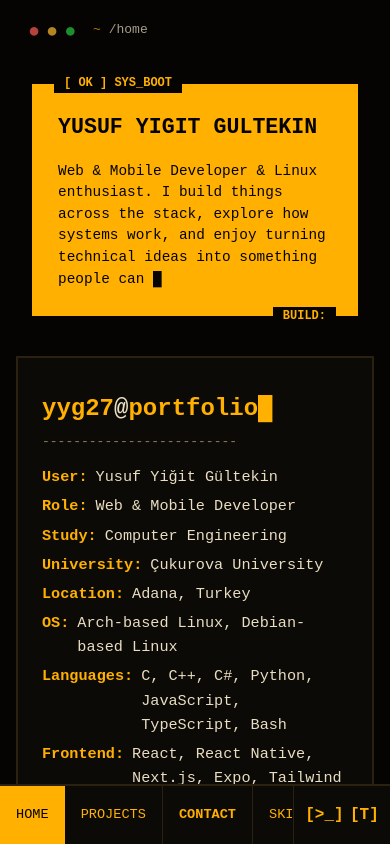
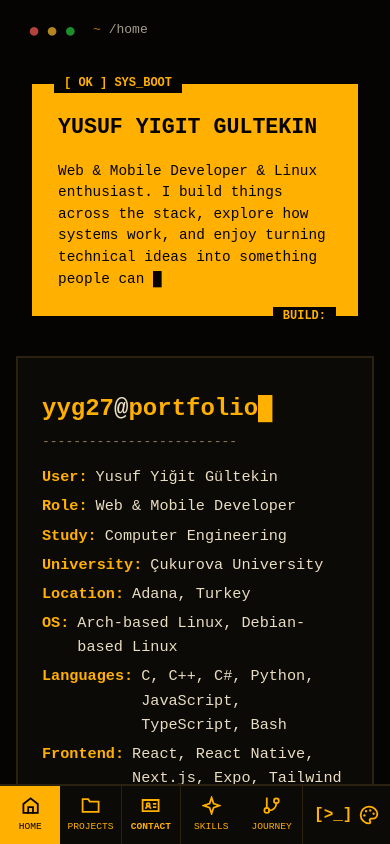
Before and after one commit to yyg27/tui-portfolio, a React (Vite) app: page / in a window 390 px wide. Built offline with nearby package versions, Linux system fonts and the light colour scheme.

Commit message:
feat: add icons to nav, links and theme button with mobile tab bar

```diff
--- a/src/components/Contact/Contact.module.css
+++ b/src/components/Contact/Contact.module.css
@@ -137,6 +137,9 @@
 }
 
 .icon {
+    display: inline-flex;
+    justify-content: center;
+    align-items: center;
     color: var(--accent);
     border: 1px solid var(--accent);
     padding: 4px 8px;
--- a/src/components/Contact/Contact.tsx
+++ b/src/components/Contact/Contact.tsx
@@ -1,5 +1,6 @@
 import styles from "./Contact.module.css";
 import { socialLinks } from "../../data/social.data";
+import Icon from "../Icon/Icon";
 
 export default function Contact() {
     return (
@@ -38,7 +39,7 @@ export default function Contact() {
                             <div className={styles.linksWrapper}>
                                 {socialLinks.map(link => (
                                     <a key={link.label} href={link.href} target="_blank" rel="noreferrer" className={styles.socialLink}>
-                                        <span className={styles.icon}>[{link.short}]</span> {link.label}
+                                        <span className={styles.icon}><Icon name={link.icon} /></span> {link.label}
                                     </a>
                                 ))}
                             </div>
--- a/src/components/Home/HeroCard/HeroCard.module.css
+++ b/src/components/Home/HeroCard/HeroCard.module.css
@@ -102,6 +102,9 @@
 }
 
 .links a {
+    display: inline-flex;
+    align-items: center;
+    gap: 0.5rem;
     color: var(--background);
     text-decoration: none;
     font-weight: 700;
--- a/src/components/Home/HeroCard/HeroCard.tsx
+++ b/src/components/Home/HeroCard/HeroCard.tsx
@@ -1,6 +1,7 @@
 import { useState, useEffect } from "react";
 import styles from "./HeroCard.module.css";
 import { socialLinks } from "../../../data/social.data";
+import Icon from "../../Icon/Icon";
 import { readStorage, writeStorage } from "../../../utils/storage";
 
 
@@ -39,7 +40,7 @@ export default function HeroCard() {
                     <div className={styles.links}>
                         {socialLinks.map((link) => (
                             <a key={link.label} href={link.href} target="_blank" rel="noreferrer">
-                                [{link.short}] {link.label}
+                                <Icon name={link.icon} /> {link.label}
                             </a>
                         ))}
                     </div>
--- /dev/null
+++ b/src/components/Icon/Icon.tsx
@@ -0,0 +1,65 @@
+import type { ReactNode } from "react";
+
+const stroke = (children: ReactNode) => (
+    <g fill="none" stroke="currentColor" strokeWidth={2.2} strokeLinecap="square" strokeLinejoin="miter">{children}</g>
+);
+
+// brand paths from Simple Icons (CC0); the rest are hand-drawn with square corners to match the sharp UI
+const icons = {
+    github: (
+        <path fill="currentColor" d="M12 .297c-6.63 0-12 5.373-12 12 0 5.303 3.438 9.8 8.205 11.385.6.113.82-.258.82-.577 0-.285-.01-1.04-.015-2.04-3.338.724-4.042-1.61-4.042-1.61C4.422 18.07 3.633 17.7 3.633 17.7c-1.087-.744.084-.729.084-.729 1.205.084 1.838 1.236 1.838 1.236 1.07 1.835 2.809 1.305 3.495.998.108-.776.417-1.305.76-1.605-2.665-.3-5.466-1.332-5.466-5.93 0-1.31.465-2.38 1.235-3.22-.135-.303-.54-1.523.105-3.176 0 0 1.005-.322 3.3 1.23.96-.267 1.98-.399 3-.405 1.02.006 2.04.138 3 .405 2.28-1.552 3.285-1.23 3.285-1.23.645 1.653.24 2.873.12 3.176.765.84 1.23 1.91 1.23 3.22 0 4.61-2.805 5.625-5.475 5.92.42.36.81 1.096.81 2.22 0 1.606-.015 2.896-.015 3.286 0 .315.21.69.825.57C20.565 22.092 24 17.592 24 12.297c0-6.627-5.373-12-12-12" />
+    ),
+    linkedin: (
+        <path fill="currentColor" d="M20.447 20.452h-3.554v-5.569c0-1.328-.027-3.037-1.852-3.037-1.853 0-2.136 1.445-2.136 2.939v5.667H9.351V9h3.414v1.561h.046c.477-.9 1.637-1.85 3.37-1.85 3.601 0 4.267 2.37 4.267 5.455v6.286zM5.337 7.433c-1.144 0-2.063-.926-2.063-2.065 0-1.138.92-2.063 2.063-2.063 1.14 0 2.064.925 2.064 2.063 0 1.139-.925 2.065-2.064 2.065zm1.782 13.019H3.555V9h3.564v11.452zM22.225 0H1.771C.792 0 0 .774 0 1.729v20.542C0 23.227.792 24 1.771 24h20.451C23.2 24 24 23.227 24 22.271V1.729C24 .774 23.2 0 22.222 0h.003z" />
+    ),
+    mail: stroke(<>
+        <path d="M2 4h20v16H2Z" />
+        <path d="m2 5 10 8 10-8" />
+    </>),
+    file: stroke(<>
+        <path d="M14 2H4v20h16V8Z" />
+        <path d="M14 2v6h6" />
+        <path d="M16 13H8M16 17H8" />
+    </>),
+    home: stroke(<>
+        <path d="M3 10 12 3l9 7v11H3Z" />
+        <path d="M9 21v-7h6v7" />
+    </>),
+    folder: stroke(
+        <path d="M2 4h7l2 3h11v13H2Z" />
+    ),
+    sparkle: stroke(
+        <path d="M12 2 14.5 9.5 22 12l-7.5 2.5L12 22l-2.5-7.5L2 12l7.5-2.5Z" />
+    ),
+    branch: stroke(<>
+        <path d="M6 3v12" />
+        <circle cx="18" cy="6" r="3" />
+        <circle cx="6" cy="18" r="3" />
+        <path d="M18 9a9 9 0 0 1-9 9" />
+    </>),
+    idcard: stroke(<>
+        <path d="M2 5h20v14H2Z" />
+        <circle cx="9" cy="11" r="2" />
+        <path d="M6.17 15a3 3 0 0 1 5.66 0M16 10h2M16 14h2" />
+    </>),
+    // painter's palette; round by nature, like the git branch nodes
+    theme: stroke(<>
+        <path d="M12 2C6.5 2 2 6.5 2 12s4.5 10 10 10c.926 0 1.648-.746 1.648-1.688 0-.437-.18-.835-.437-1.125-.29-.289-.438-.652-.438-1.125a1.64 1.64 0 0 1 1.668-1.668h1.996c3.051 0 5.555-2.503 5.555-5.554C21.965 6.012 17.461 2 12 2z" />
+        <g fill="currentColor" stroke="none">
+            <circle cx="13.5" cy="6.5" r="1.4" />
+            <circle cx="17.5" cy="10.5" r="1.4" />
+            <circle cx="8.5" cy="7.5" r="1.4" />
+            <circle cx="6.5" cy="12.5" r="1.4" />
+        </g>
+    </>),
+};
+
+export type IconName = keyof typeof icons;
+
+export default function Icon({ name }: { name: IconName }) {
+    return (
+        <svg viewBox="0 0 24 24" width="1em" height="1em" aria-hidden="true" style={{ flexShrink: 0 }}>
+            {icons[name]}
+        </svg>
+    );
+}
--- a/src/components/Navigation/Navigation.module.css
+++ b/src/components/Navigation/Navigation.module.css
@@ -31,26 +31,32 @@
     color: var(--background);
 }
 
+.navIcon {
+    display: inline-flex;
+    font-size: 1.05rem;
+}
+
+.collapsed .navIcon {
+    font-size: 1.3rem;
+}
+
 @media (max-width: 768px) {
     nav {
         flex: 1;
         min-width: 0;
         height: 100%;
-        overflow-x: auto;
-        overflow-y: hidden;
-        -webkit-overflow-scrolling: touch;
     }
 
     .navigationList {
         flex-direction: row;
-        width: max-content;
-        min-width: 100%;
+        width: 100%;
         height: 100%;
         align-items: center;
     }
 
     .navigationList li {
-        flex: 1 0 auto;
+        flex: 1 1 0;
+        min-width: 0;
         display: flex;
         height: 100%;
     }
@@ -68,25 +74,34 @@
         font-weight: bold;
     }
 
+    /* app-style tab bar: icon on top, small label under it, every page visible without scrolling */
     .navigationList a {
         border-bottom: none;
-        padding: 0 1rem;
+        padding: 0 2px;
         white-space: nowrap;
-        font-size: 0.85rem;
         text-align: center;
         height: 100%;
         display: flex;
+        flex-direction: column;
         align-items: center;
         justify-content: center;
+        gap: 4px;
         flex: 1;
     }
 
-    .navArrow {
-        display: none !important;
+    .navIcon {
+        font-size: 1.2rem;
     }
 
     .navText {
-        font-size: 0.85rem;
+        font-size: 0.6rem;
         white-space: nowrap;
     }
 }
+
+/* smallest phones: labels would touch at 0.6rem */
+@media (max-width: 360px) {
+    .navText {
+        font-size: 0.5rem;
+    }
+}
--- a/src/components/Navigation/Navigation.tsx
+++ b/src/components/Navigation/Navigation.tsx
@@ -1,5 +1,6 @@
 import { navigationItems } from "../../data/navigation.data";
 import styles from "./Navigation.module.css";
+import Icon from "../Icon/Icon";
 
 export default function Navigation({ isCollapsed = false }: { isCollapsed?: boolean }) {
     const activePage = window.location.pathname;
@@ -12,16 +13,12 @@ export default function Navigation({ isCollapsed = false }: { isCollapsed?: bool
                         <a
                             href={item.href}
                             title={item.label}
+                            aria-label={isCollapsed ? item.label : undefined}
+                            aria-current={item.href === activePage ? "page" : undefined}
                             className={item.href === activePage ? styles.active : ''}
                         >
-                            {!isCollapsed && (
-                                <span className={styles.navArrow} style={{ width: '1rem', display: 'inline-block', fontFamily: 'monospace' }}>
-                                    {item.href === activePage ? ">" : ""}
-                                </span>
-                            )}
-                            <span className={styles.navText}>
-                                {isCollapsed ? `[${item.label[0]}]` : item.label}
-                            </span>
+                            <span className={styles.navIcon}><Icon name={item.icon} /></span>
+                            {!isCollapsed && <span className={styles.navText}>{item.label}</span>}
                         </a>
                     </li>
                 ))}
--- a/src/components/Sidebar/Sidebar.module.css
+++ b/src/components/Sidebar/Sidebar.module.css
@@ -131,8 +131,7 @@
 }
 
 .activeThemeBtn {
-    color: var(--background);
-    background-color: var(--accent);
+    color: var(--text);
 }
 
 .actions {
@@ -144,6 +143,8 @@
 }
 
 .actionBtn {
+    display: inline-flex;
+    align-items: center;
     background: none;
     border: none;
     color: var(--accent);
@@ -158,9 +159,15 @@
     display: none;
 }
 
+/* the palette icon needs room for its dots to read */
+.actionBtn svg {
+    width: 1.25em;
+    height: 1.25em;
+}
+
+/* colour shift only: a filled box around a small icon looked off */
 .actionBtn:hover {
-    background-color: var(--accent);
-    color: var(--background);
+    color: var(--text);
 }
 
 @media (max-width: 768px) {
--- a/src/components/Sidebar/Sidebar.tsx
+++ b/src/components/Sidebar/Sidebar.tsx
@@ -1,6 +1,7 @@
 import { useState, useEffect } from "react";
 import styles from "./Sidebar.module.css";
 import Navigation from "../Navigation/Navigation";
+import Icon from "../Icon/Icon";
 import { themes, darkThemes, lightThemes } from "../../data/themes.data";
 import { readStorage, writeStorage } from "../../utils/storage";
 
@@ -196,8 +197,8 @@ export default function Sidebar({ isCollapsed, onToggleCollapse, isTerminalOpen,
                     <button onClick={onToggleTerminal} className={`${styles.actionBtn} ${styles.terminalBtn} ${isTerminalOpen ? styles.activeThemeBtn : ''}`} title="Terminal" aria-expanded={isTerminalOpen}>
                         [&gt;_]
                     </button>
-                    <button id="theme-toggle-btn" onClick={() => setIsThemeMenuOpen(!isThemeMenuOpen)} className={`${styles.actionBtn} ${isThemeMenuOpen ? styles.activeThemeBtn : ''}`} title="Themes">
-                        [T]
+                    <button id="theme-toggle-btn" onClick={() => setIsThemeMenuOpen(!isThemeMenuOpen)} className={`${styles.actionBtn} ${isThemeMenuOpen ? styles.activeThemeBtn : ''}`} title="Themes" aria-label="Themes" aria-expanded={isThemeMenuOpen}>
+                        <Icon name="theme" />
                     </button>
                     <button onClick={onToggleCollapse} className={`${styles.actionBtn} ${styles.collapseBtn}`} title="Toggle Sidebar">
                         {isCollapsed ? "[>]" : "[<]"}
--- a/src/data/navigation.data.ts
+++ b/src/data/navigation.data.ts
@@ -4,21 +4,26 @@ export const navigationItems: NavigationItem[] = [
     {
         label: "Home",
         href: "/",
+        icon: "home",
     },
     {
         label: "Projects",
         href: "/projects",
+        icon: "folder",
     },
     {
         label: "Skills",
         href: "/skills",
+        icon: "sparkle",
     },
     {
         label: "Journey",
         href: "/journey",
+        icon: "branch",
     },
     {
         label: "Contact",
         href: "/contact",
+        icon: "idcard",
     },
 ];
--- a/src/types/navigation.types.ts
+++ b/src/types/navigation.types.ts
@@ -1,4 +1,7 @@
+import type { IconName } from "../components/Icon/Icon";
+
 export type NavigationItem = {
     label: string;
     href: string;
+    icon: IconName;
 };
```
Also changed, not shown: src/data/social.data.ts (+7 -5 lines).
